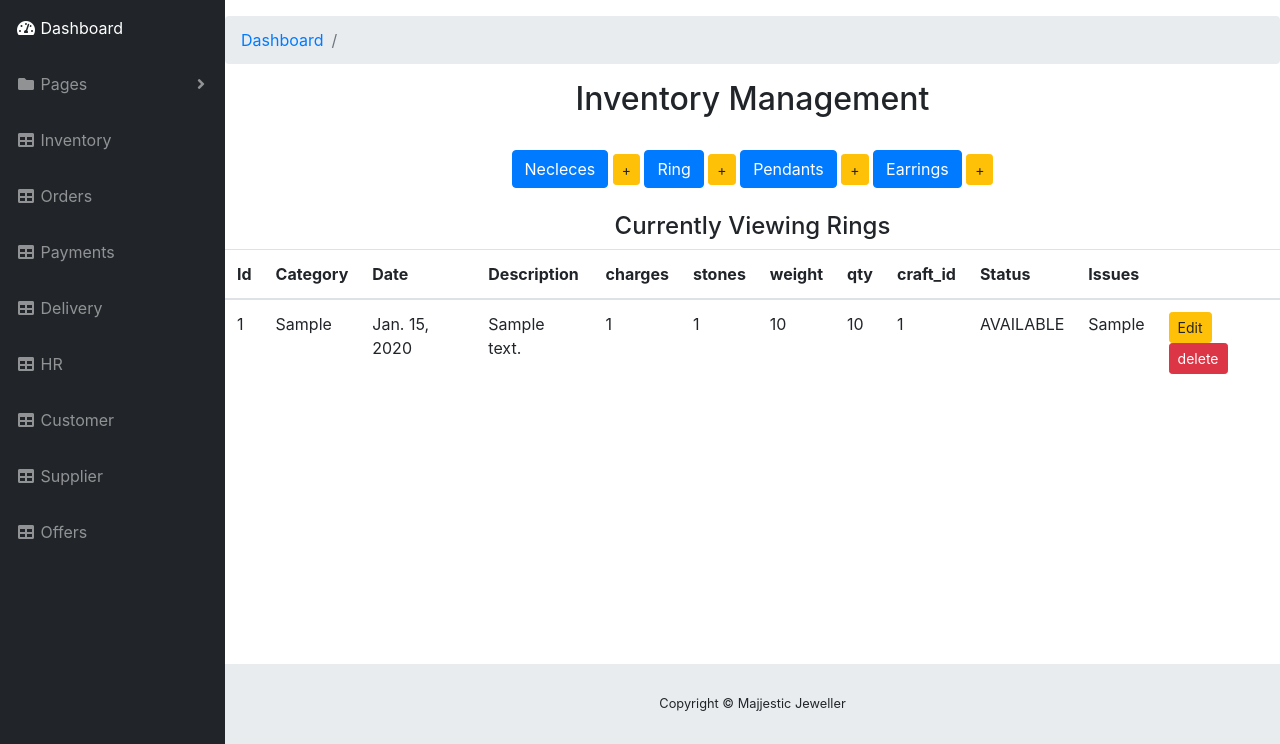
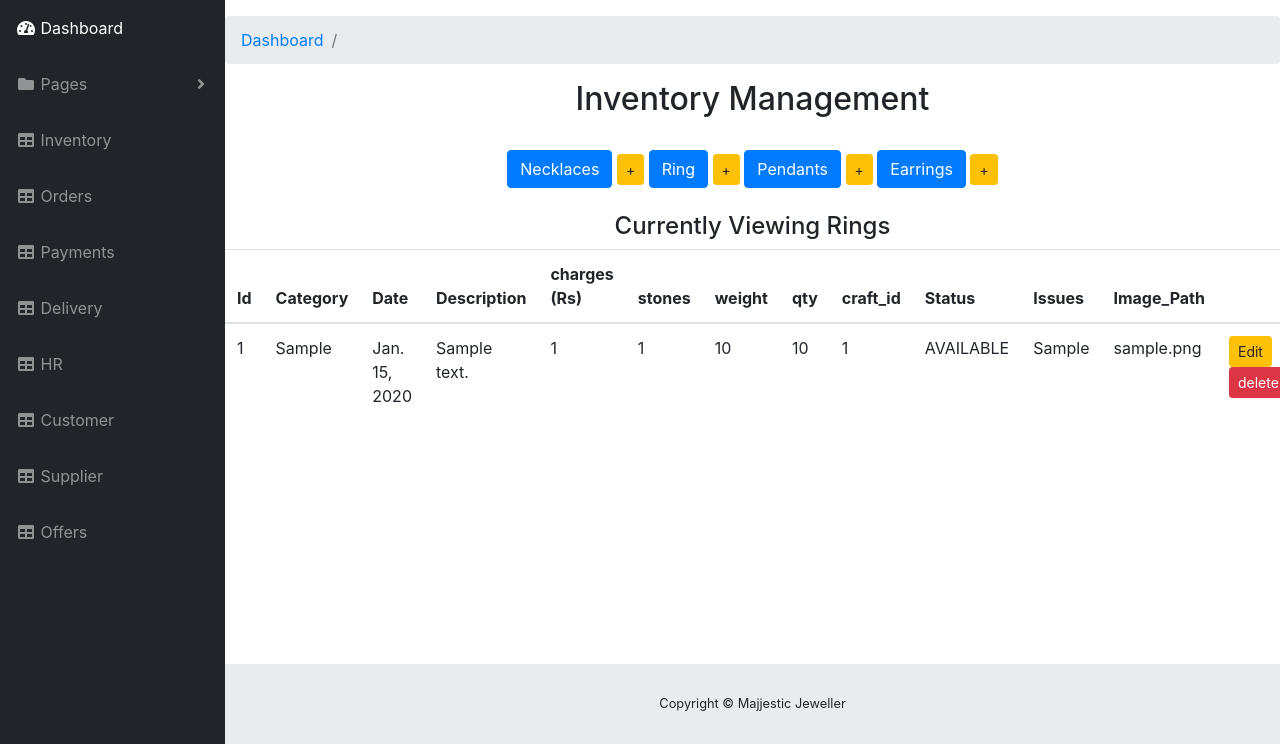
Before and after one commit to isangeeth95/MJsystem, a Django app: page /inventory/display_Ring in a window 1280 px wide. Shown: the part 56-800 px from the top of the page. Run offline with Django 3.2, Linux system fonts and the light colour scheme; tables that the repository leaves empty hold one stand-in row (values such as "Sample post"); some libraries are stand-ins or nearby versions.

Commit message:
Updated Inventry and add upload image

```diff
--- a/src/MJsystem/urls.py
+++ b/src/MJsystem/urls.py
@@ -32,3 +32,4 @@ urlpatterns = [
     path('test/', views.test_page, name='test'),
 
 ] + static(settings.STATIC_URL, document_root=settings.STATIC_ROOT)
+static(settings.MEDIA_URL, document_root=settings.MEDIA_ROOT)
--- a/src/inventory/admin.py
+++ b/src/inventory/admin.py
@@ -1,8 +1,8 @@
 from django.contrib import admin
-from .models import  Necleces,Ring,Pendants,Earrings
+from .models import  Necklaces,Ring,Pendants,Earrings
 # Register your models here.
 
-admin.site.register(Necleces)
+admin.site.register(Necklaces)
 admin.site.register(Ring)
 admin.site.register(Pendants)
 admin.site.register(Earrings)
--- a/src/inventory/models.py
+++ b/src/inventory/models.py
@@ -1,6 +1,23 @@
+import random
+import os
 from django.db import models
 
-# Create your models here.
+def get_filename_ext(filename):
+    base_name = os.path.basename(filename)
+    name, ext = os.path.splitext(filename)
+    return name, ext
+
+def upload_image_path(instance, filename):
+    print(instance)
+    print(filename)
+    new_filename = random.randint(1, 10000000)
+    name, ext = get_filename_ext(filename)
+    final_filename = '{new_filename}{ext}'.format(new_filename=new_filename, ext=ext)
+    return "jewelry_image/{new_filename}/{final_filename}".format(new_filename=new_filename,
+                                                                  final_filename=final_filename)
+
+
+
 class jewelry(models.Model):
     cat = models.CharField(max_length=100, blank=False)#category
     date = models.DateField()
@@ -19,6 +36,7 @@ class jewelry(models.Model):
 
     status = models.CharField(max_length=10, choices=choices, default="SOLD")
     issues = models.CharField(max_length=100, default="No issues")
+    image = models.FileField(upload_to='jewelry_image/', null=True, blank=False)
 
     class Meta:
         abstract = True
@@ -26,7 +44,7 @@ class jewelry(models.Model):
     def __str__(self):
         return 'cat : {0} charges : {1}'.format(self.cat, self.charges)
 
-class Necleces(jewelry):
+class Necklaces(jewelry):
     pass
 
 class Ring(jewelry):
--- a/src/inventory/urls.py
+++ b/src/inventory/urls.py
@@ -6,22 +6,22 @@ from django.conf.urls import url
 urlpatterns = [
     path('',views.inventory, name ='blog-inventory'),
     url(r'^display_Earrings$', display_Earrings, name='display_Earrings'),
-    url(r'^display_Necleces', display_Necleces, name='display_Necleces'),
+    url(r'^display_Necklaces', display_Necklaces, name='display_Necklaces'),
 url(r'^display_Ring', display_Ring, name='display_Ring'),
 url(r'^display_Pendants', display_Pendants, name='display_Pendants'),
 
 url(r'^add_Earrings$', add_Earrings, name='add_Earrings'),
-url(r'^add_Necleces$', add_Necleces, name='add_Necleces'),
+url(r'^add_Necklaces$', add_Necklaces, name='add_Necklaces'),
 url(r'^add_Ring$', add_Ring, name='add_Ring'),
 url(r'^add_Pendant$', add_Pendant, name='add_Pendant'),
 
 url(r'^edit_Earrings/(?P<pk>\d+)$', edit_Earrings, name='edit_Earrings'),
-url(r'^edit_Necleces/(?P<pk>\d+)$', edit_Necleces, name='edit_Necleces'),
+url(r'^edit_Necklaces/(?P<pk>\d+)$', edit_Necklaces, name='edit_Necklaces'),
 url(r'^edit_Ring/(?P<pk>\d+)$', edit_Ring, name='edit_Ring'),
 url(r'^edit_Pendant/(?P<pk>\d+)$', edit_Pendant, name='edit_Pendant'),
 
 url(r'^delete_Earrings/(?P<pk>\d+)$', delete_Earrings, name='delete_Earrings'),
-url(r'^delete_Necleces/(?P<pk>\d+)$', delete_Necleces, name='delete_Necleces'),
+url(r'^delete_Necklaces/(?P<pk>\d+)$', delete_Necklaces, name='delete_Necklaces'),
 url(r'^delete_Ring/(?P<pk>\d+)$', delete_Ring, name='delete_Ring'),
 url(r'^delete_Pendants/(?P<pk>\d+)$', delete_Pendants, name='delete_Pendants'),
 ]
--- a/src/inventory/views.py
+++ b/src/inventory/views.py
@@ -17,11 +17,11 @@ def display_Earrings(request):
     return render(request, 'inventory/inventory.html', context)
 
 
-def display_Necleces(request):
-    items = Necleces.objects.all()
+def display_Necklaces(request):
+    items = Necklaces.objects.all()
     context = {
         'items':items,
-        'header':'Necleces',
+        'header':'Necklaces',
     }
     return render(request, 'inventory/inventory.html', context)
 
@@ -44,7 +44,7 @@ def display_Pendants(request):
 
 def add_Item(request, cls):
     if request.method == "POST":
-        form = cls(request.POST)
+        form = cls(request.POST, request.FILES)
 
         if form.is_valid():
             form.save()
@@ -56,8 +56,8 @@ def add_Item(request, cls):
 def add_Earrings(request):
     return add_Item(request, EarringForm)
 
-def add_Necleces(request):
-    return add_Item(request, NeclecesForm)
+def add_Necklaces(request):
+    return add_Item(request, NecklacesForm)
 
 def add_Ring(request):
     return add_Item(request, RingForm)
@@ -70,7 +70,7 @@ def edit_Item(request, pk, model, cls):
     item = get_object_or_404(model, pk=pk)
 
     if request.method == "POST":
-        form = cls(request.POST, instance = item)
+        form = cls(request.POST,request.FILES, instance = item)
         if form.is_valid():
             form.save()
             return render(request, 'inventory/inventory.html')
@@ -81,8 +81,8 @@ def edit_Item(request, pk, model, cls):
 def edit_Earrings(request, pk):
     return edit_Item(request, pk, Earrings, EarringForm)
 
-def edit_Necleces(request, pk):
-    return edit_Item(request, pk, Necleces, NeclecesForm)
+def edit_Necklaces(request, pk):
+    return edit_Item(request, pk, Necklaces, NecklacesForm)
 
 def edit_Ring(request, pk):
     return edit_Item(request, pk, Ring, RingForm)
@@ -102,9 +102,9 @@ def delete_Earrings(request, pk):
     }
     return render(request, 'inventory/inventory.html')
 
-def delete_Necleces(request, pk):
-    Necleces.objects.filter(id=pk).delete()
-    items = Necleces.objects.all()
+def delete_Necklaces(request, pk):
+    Necklaces.objects.filter(id=pk).delete()
+    items = Necklaces.objects.all()
 
     context={
         'items': items
--- a/src/templates/inventory/add_newItem.html
+++ b/src/templates/inventory/add_newItem.html
@@ -3,7 +3,7 @@
 {% block dashboard-body %}
 
 <div class="container">
-    <form method="POST">
+    <form method="POST" enctype="multipart/form-data">
       {% csrf_token %}
 
       <h4>{{ header }}</h4>
--- a/src/templates/inventory/edit_item.html
+++ b/src/templates/inventory/edit_item.html
@@ -3,7 +3,7 @@
 {% block dashboard-body %}
 
 <div class="container">
-    <form method="POST">
+    <form method="POST" enctype="multipart/form-data">
       {% csrf_token %}
 
       <h4>{{ header }}</h4>
--- a/src/templates/inventory/inventory.html
+++ b/src/templates/inventory/inventory.html
@@ -1,10 +1,15 @@
 {%  extends 'base.html' %}
 
 {% block dashboard-body %}
-<center><h2 >Inventory Management</h2><br>
-    <div class="button-group">
-    <a href="{% url 'display_Necleces' %}" class="btn btn-primary btn-md" role="button">Necleces</a>
-    <a href="{% url 'add_Necleces' %}" class="btn btn-warning btn-sm" role="button">+</a>
+    <center><h2 >Inventory Management</h2>
+        {% if header != "Necklaces" and header != "Earrings" and header != "Pendants" and header != "Rings"%}
+     <a href="#" class="btn btn-lg btn-block btn-success" role="button">Re Order Items</a>
+    <a href="#" class="btn  btn-success btn-lg btn-block" role="button" style="background: #7ac514;border: none">Raw Materials</a>
+        {% endif %}
+
+     <br><div class="button-group">
+    <a href="{% url 'display_Necklaces' %}" class="btn btn-primary btn-md" role="button">Necklaces</a>
+    <a href="{% url 'add_Necklaces' %}" class="btn btn-warning btn-sm" role="button">+</a>
 
     <a href="{% url 'display_Ring' %}" class="btn btn-primary btn-md" role="button">Ring</a>
     <a href="{% url 'add_Ring' %}" class="btn btn-warning btn-sm" role="button">+</a>
@@ -16,7 +21,7 @@
     <a href="{% url 'add_Earrings' %}" class="btn btn-warning btn-sm" role="button">+</a>
 </div></center>
 <br>
-    {% if header == "Necleces" or header == "Earrings" or header == "Pendants" or header == "Rings"%}
+    {% if header == "Necklaces" or header == "Earrings" or header == "Pendants" or header == "Rings"%}
 <center> <h4>Currently Viewing {{ header }}</h4></center>
 <table class="table table-hover">
     <thead>
@@ -25,13 +30,14 @@
             <th>Category</th>
             <th>Date</th>
             <th>Description</th>
-            <th>charges</th>
+            <th>charges (Rs)</th>
             <th>stones</th>
             <th>weight</th>
             <th>qty</th>
             <th>craft_id</th>
             <th>Status</th>
             <th>Issues</th>
+            <th>Image_Path</th>
             <th></th>
         </tr>
     </thead>
@@ -50,10 +56,11 @@
             <td>{{ item.craft_id }}</td>
             <td>{{ item.status }}</td>
             <td>{{ item.issues }}</td>
-            {% if header == "Necleces" %}
+            <td>{{ item.image }}</td>
+            {% if header == "Necklaces" %}
                 <td>
-                    <a href="{% url 'edit_Necleces' item.pk %}" class="btn btn-warning btn-sm" role="button" aria-pressed="true" > Edit</a>
-                    <a href="{% url 'delete_Necleces' item.pk %}" class="btn btn-danger btn-sm" role="button" aria-pressed="true" > delete</a>
+                    <a href="{% url 'edit_Necklaces' item.pk %}" class="btn btn-warning btn-sm" role="button" aria-pressed="true" > Edit</a>
+                    <a href="{% url 'delete_Necklaces' item.pk %}" class="btn btn-danger btn-sm" role="button" aria-pressed="true" > delete</a>
                 </td>
 
             {% elif header == "Rings" %}
```
Also changed, not shown: src/inventory/forms.py (+6 -6 lines), src/db.sqlite3, src/inventory/migrations/0002_auto_20190306_1251.py (added), 1 other file.
